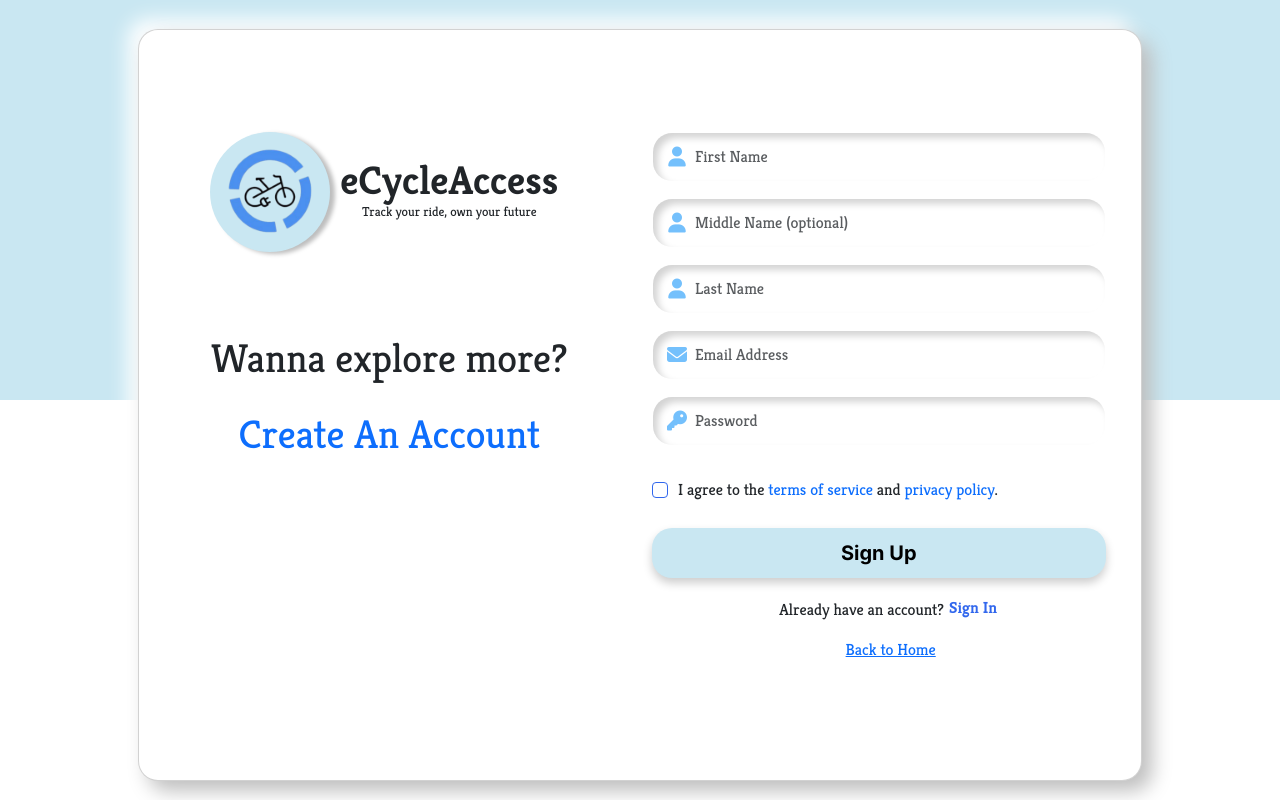
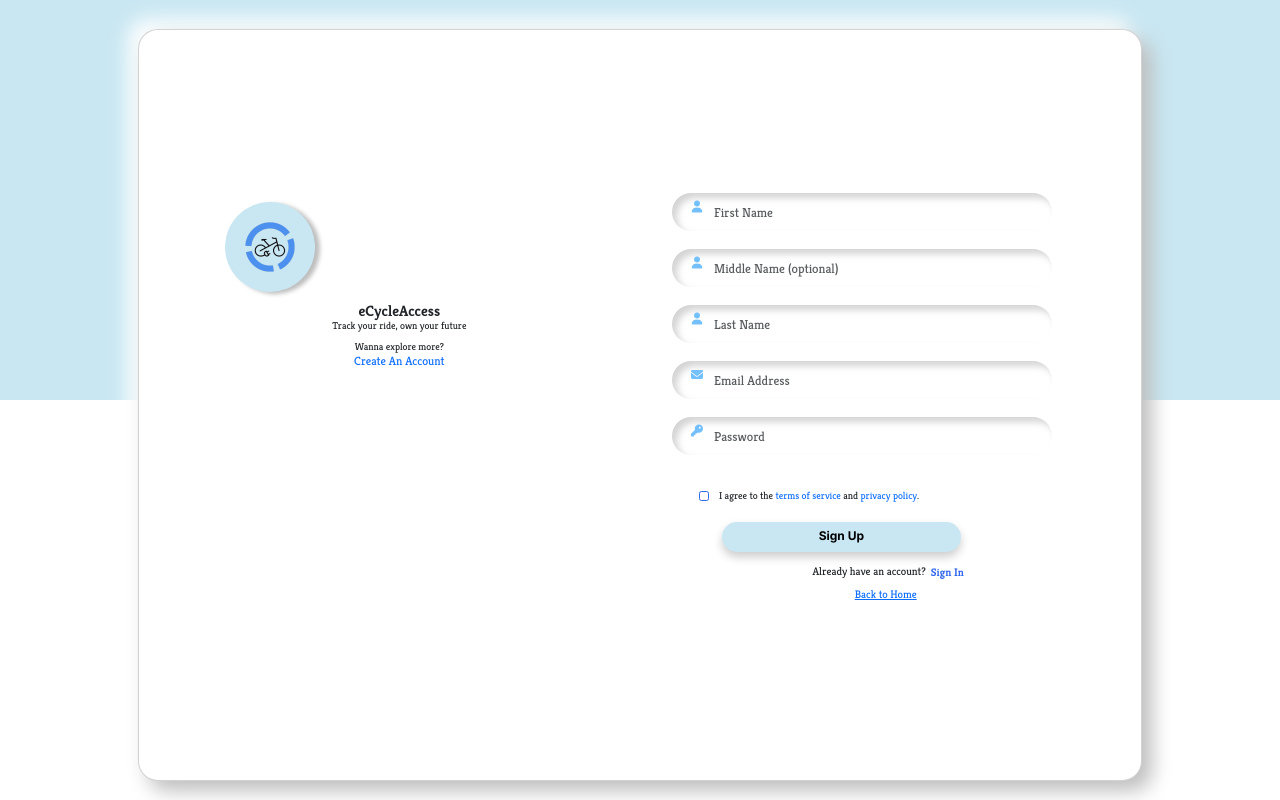
Before and after one commit to shintayyyn/minicapstone, a plain HTML site: page signUpForm.html in a window 1280 px wide. Drawn offline with nearby package versions, Linux system fonts and the light colour scheme.

Commit message:
Update signUp.css

```diff
--- a/css/signUp.css
+++ b/css/signUp.css
@@ -310,7 +310,7 @@ a.signin:hover {
         margin: 0;
         justify-content: center;
         width: 500px;
-        height: 450px;
+        height: 550px;
     }
      .iconlogo {
         margin: 0;
@@ -320,7 +320,7 @@ a.signin:hover {
 
     .logocontainer{
         margin: 0;
-        margin-top: 35px;
+        margin-top: -10px;
         position: absolute;
         display: flex;
         flex-direction: row;
@@ -328,7 +328,7 @@ a.signin:hover {
     .logotxt{
        margin: 0;
        margin-left: 30px;
-       margin-top: 30px;
+       margin-top: -10px;
        margin-bottom: -120px;
        h2{
        font-size: 15px;
@@ -346,6 +346,7 @@ a.signin:hover {
         margin: 0;
         margin-left: 25px;
         margin-top: 20px;
+        margin-bottom: 20px;
     }
     .abouttxt p{
         font-size: 10px;
@@ -371,7 +372,7 @@ a.signin:hover {
 
     .form-check{
         margin-left: 20px;
-        margin-top: -20px;
+        margin-top: 10px;
         font-size: 10px;
     }
 
@@ -386,7 +387,7 @@ a.signin:hover {
         height: 30px;
         margin: 0;
         margin-left: 60px;
-        margin-top: -45px;
+        margin-top: -10px;
         margin-bottom: -20px;
         p{
             margin: 0;
@@ -396,7 +397,7 @@ a.signin:hover {
     }
     .btmtxt{
         margin: 0;
-        margin-top: -5px;
+        margin-top: 20px;
         font-size: 11px;
         a{
             margin-top: -15px;
@@ -404,7 +405,105 @@ a.signin:hover {
     }
     .bth{
         margin-left: -10px;
-        margin-top: -20px;
+        margin-top: -10px;
         font-size: 11px;
     }
 }
+
+@media (min-width: 425px) {
+  .iconlogo{
+    margin:0;
+    position: absolute;
+    height: 90px;
+  }
+
+    .logocontainer{
+        margin: 0;
+        margin-top: 10px;
+        display: flex;
+        flex-direction: row;
+    }
+    .logotxt{
+       margin: 0;
+       margin-left: 20px;
+       margin-top: 10px;
+       margin-bottom: -120px;
+       h2{
+       font-size: 15px;
+       }
+       p{
+        font-size: 10px;
+       }
+    }
+    .roundbg {
+        margin: 0;
+        width: 90px;
+        height: 90px;
+    }
+    .abouttxt{
+        margin: 0;
+        margin-left: 20px;
+        margin-top: 20px;
+        margin-bottom: 20px;
+    }
+    .abouttxt p{
+        font-size: 10px;
+    }
+    .abouttxt span{
+        align-items: center;
+        margin-top: -22px;
+       a{
+        font-size: 12px;
+       }
+    }
+    .input-icons .neumorphic-input {
+        width: 80%;
+        height: 40px;
+        margin-left: 19px;
+        font-size: 13px;
+    }
+    .input-icons .icon{
+        font-size: 12px;
+        margin-top: -6px;
+        margin-left: 20px;
+    }
+
+    .form-check{
+        margin-left: 47px;
+        margin-top: 10px;
+        font-size: 10px;
+    }
+
+    .input-icons i {
+        margin-left: -40px;
+        font-size: 18px;
+    }
+    .neumorphic-btn{
+        align-items: center;
+        font-size: 12px;
+        width: 50%;
+        height: 30px;
+        margin: 0;
+        margin-left: 70px;
+        margin-top: -10px;
+        margin-bottom: -20px;
+        p{
+            margin: 0;
+            margin-top: -5px;
+            font-size: 12px;
+        }
+    }
+    .btmtxt{
+        margin: 0;
+        margin-top: 20px;
+        font-size: 11px;
+        a{
+            margin-top: -15px;
+        }
+    }
+    .bth{
+        margin-left: -10px;
+        margin-top: -10px;
+        font-size: 11px;
+    }
+}
```
